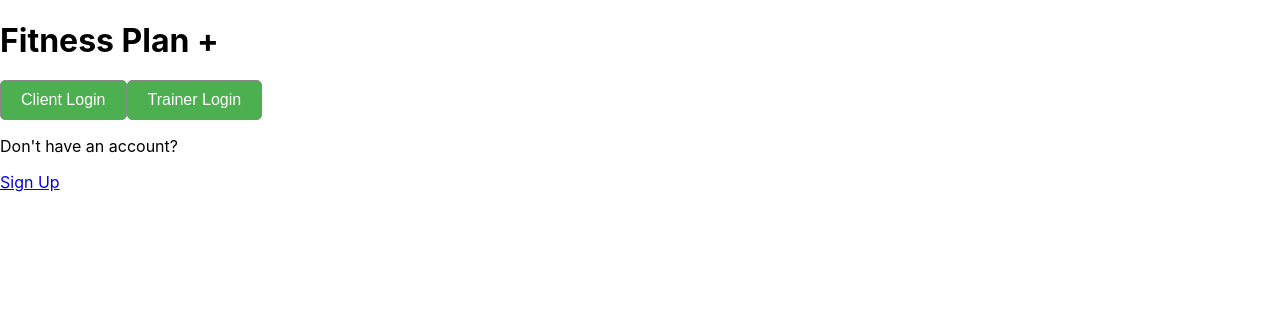
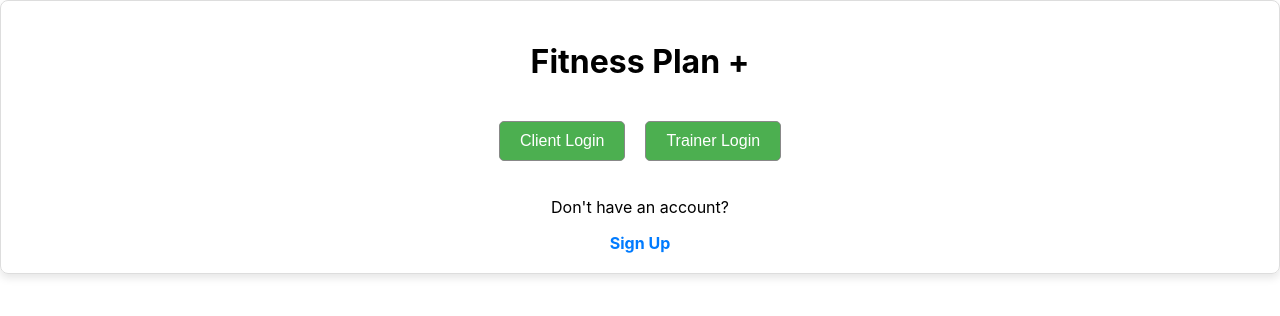
Before and after one commit to estherkdy/fitnessApp, a React (Create React App) app in the folder database-frontend/: page / in a window 1280 px wide. Shown: the top 316 px of the page. Built offline with nearby package versions, Linux system fonts and the light colour scheme.

Commit message:
Update Home.js
updated home with classname home-container for styling

```diff
--- a/database-frontend/src/pages/Home.js
+++ b/database-frontend/src/pages/Home.js
@@ -1,18 +1,20 @@
+// Home.js
 import React from 'react';
 import { Link, useNavigate } from 'react-router-dom';
+
 
 function Home() {
     const navigate = useNavigate();
 
     return (
-        <div>
+        <div className="home-container">
             <h1>Fitness Plan +</h1>
-            <div>
+            <div className="login-buttons">
                 <button onClick={() => navigate('/clientlogin')}>Client Login</button>
                 <button onClick={() => navigate('/trainerlogin')}>Trainer Login</button>
             </div>
             <p>Don't have an account?</p>
-            <Link to='/signup'>Sign Up</Link>
+            <Link to='/signup' className="signup-link">Sign Up</Link>
         </div>
     );
 }
```
